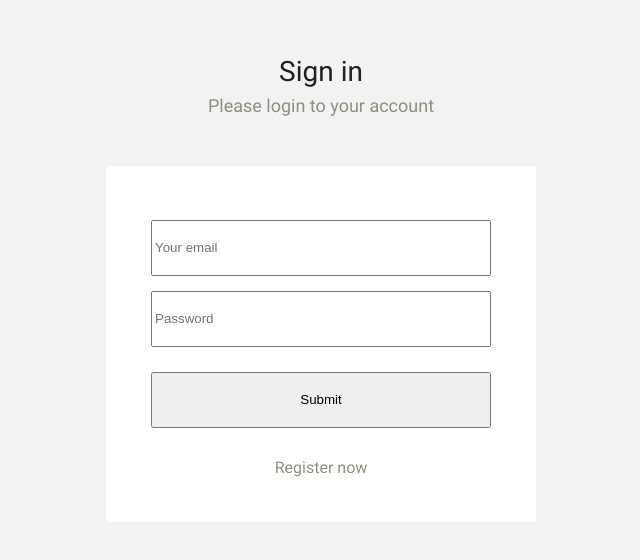
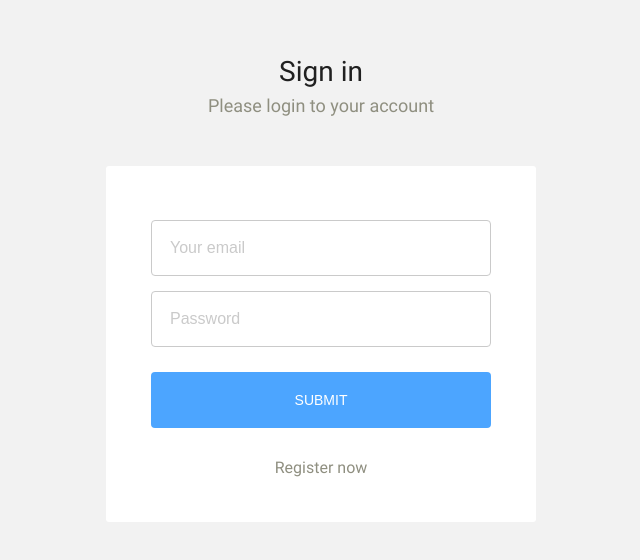
Before and after one commit to mrdimemes/react-chat, a React (Create React App) app: page / in a window 1280 px wide. Shown: the part 112-672 px from the top of the page, without its empty margins (319-959 px from the left). Built offline with nearby package versions, Linux system fonts and the light colour scheme.

Commit message:
basic form styles

```diff
--- a/src/styles/sass/foundation/_colors.sass
+++ b/src/styles/sass/foundation/_colors.sass
@@ -1,4 +1,7 @@
 $dark-gray: #202020
 $gray: #8F8F80
-$light-gray: #B4B4B4
+$light-gray: #CACACA
 $background-color: #F2F2F2
+
+$main-color: #3674FF
+$light-main-color: #4CA5FF
--- a/src/styles/sass/foundation/_general.sass
+++ b/src/styles/sass/foundation/_general.sass
@@ -55,9 +55,35 @@ a
         width: 100%
         height: 56px
         box-sizing: border-box
+        padding-left: 18px
+        padding-right: 18px
+        border: 1px solid colors.$light-gray
+        border-radius: 4px
+        font-size: 16px
+        line-height: 19px
+        color: colors.$dark-gray
+
+        &::placeholder
+            color: colors.$light-gray
+
+        &:focus
+            outline: none
+            border: 1px solid colors.$dark-gray
 
     &__submit
         margin-top: 10px
         display: block
         width: 100%
         height: 56px
+        box-sizing: border-box
+        background-color: colors.$light-main-color
+        border: 0
+        border-radius: 4px
+        padding-left: 18px
+        padding-right: 18px
+        font-size: 14px
+        line-height: 16px
+        font-weight: 500
+        text-transform: uppercase
+        color: #FFFFFF
+        cursor: pointer
```
Also changed, not shown: src/styles/sass/pages/LoginPage.sass (line endings or trailing spaces).
